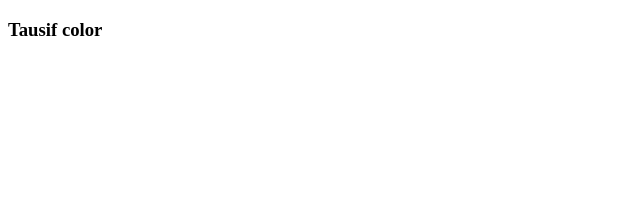
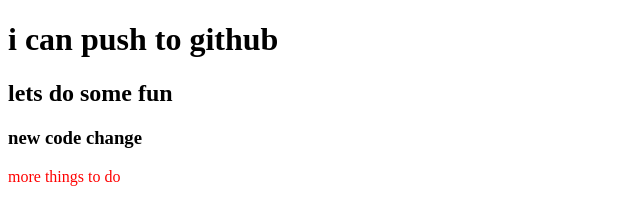
Before and after one commit to Tausif-Uj-Jaman/my-first-repo, a plain HTML site: page index.html in a window 1280 px wide. Shown: the whole page, without its empty margins (0-640 px from the left). Drawn offline with Linux system fonts and the light colour scheme.

Commit message:
style added

```diff
--- a/index.html
+++ b/index.html
@@ -5,9 +5,14 @@
     <meta http-equiv="X-UA-Compatible" content="IE=edge">
     <meta name="viewport" content="width=device-width, initial-scale=1.0">
     <title>MY FIRST GIT REPO</title>
-    <h3> Tausif color</h3>
+    <link rel="stylesheet" href="style.css">
+
 </head>
 <body>
+     <h1> i can push to github </h1>
+     <h2> lets do some fun </h2>
+     <h3> new code change </h3>
+     <p> more things to do </p>
 
 </body>
 </html>
--- /dev/null
+++ b/style.css
@@ -0,0 +1,3 @@
+p{
+    color: red;
+}
```
